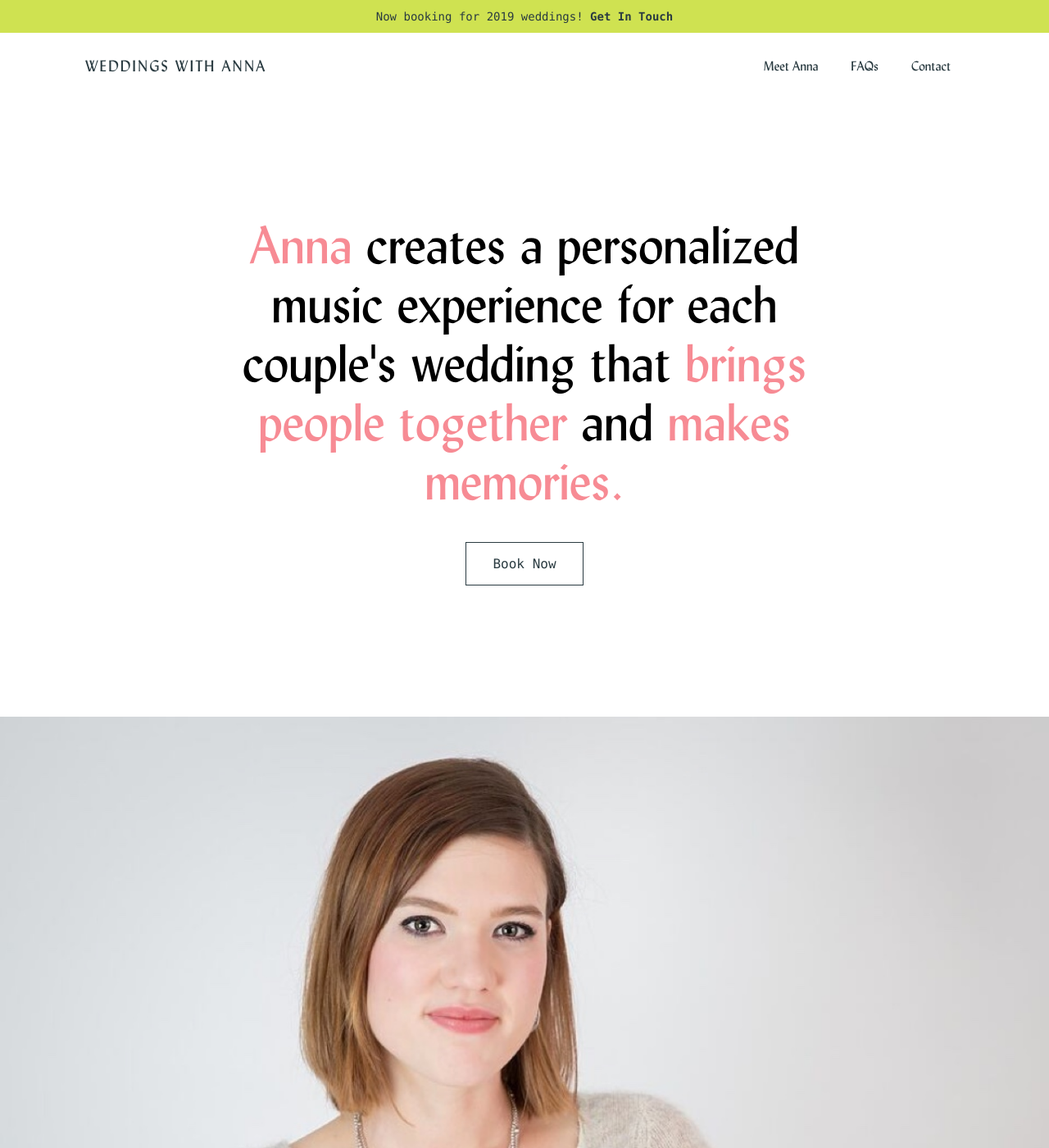
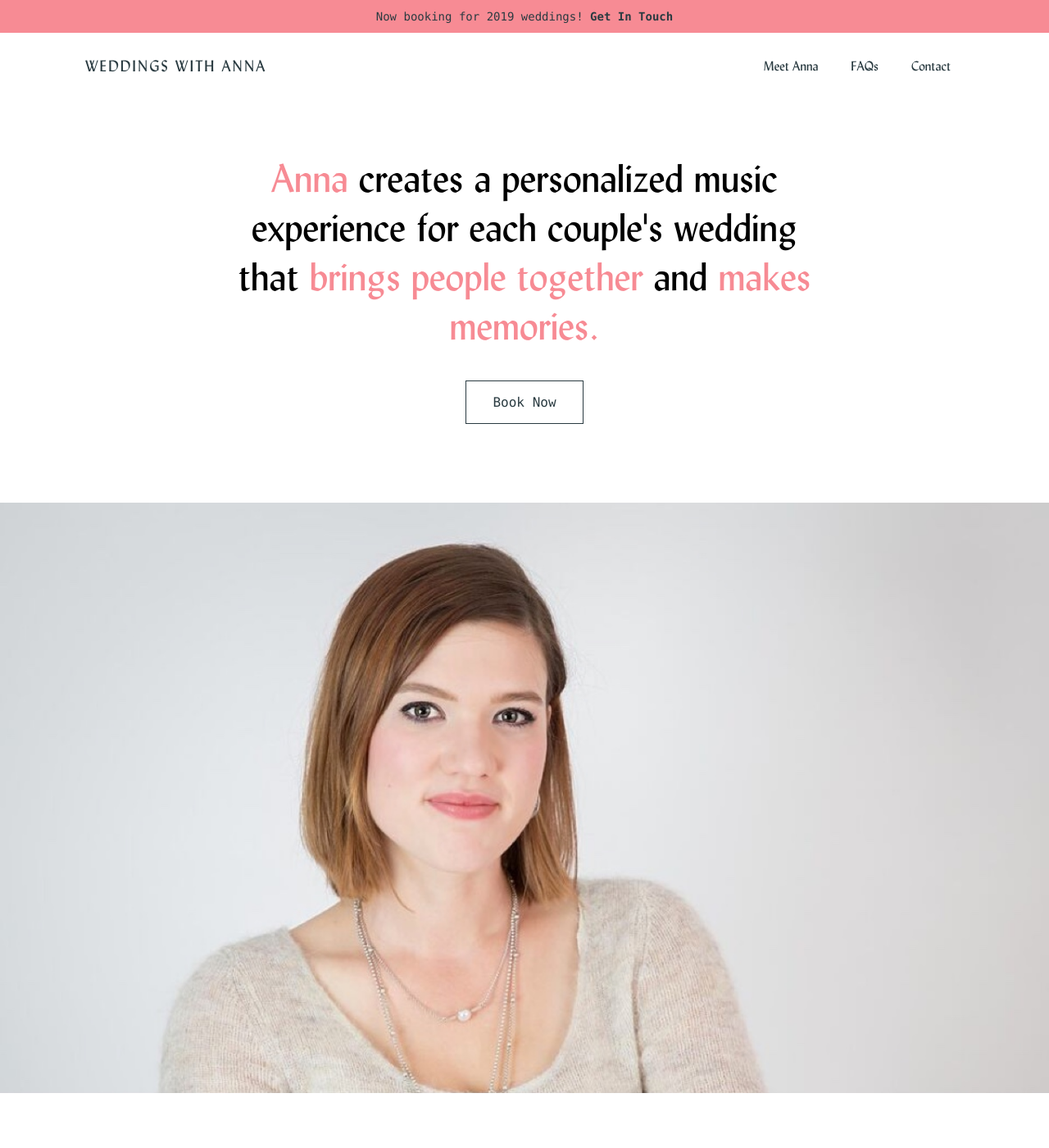
Before and after one commit to lukemoderwell/wwa, a Jekyll site: the page built from index.html, in a window 1280 px wide and 1400 px high. Shown: the whole window at 82% size. Built offline with Jekyll 4.4.1, drawn with Linux system fonts in a browser that asks for light colours.

Commit message:
welcome text tweak

```diff
--- a/assets/css/_grid.scss
+++ b/assets/css/_grid.scss
@@ -9,13 +9,9 @@
 }
 
 .content-welcome {
-  padding-top: 3.75rem;
-  padding-bottom: 3.75rem;
+  padding-top: 2rem;
+  padding-bottom: 2rem;
 
-  @media (min-width: $md) {
-    padding-top: 6rem;
-    padding-bottom: 6rem;
-  }
   .grid .grid-item {
     grid-column: 1 / span 6;
 
--- a/assets/css/_header.scss
+++ b/assets/css/_header.scss
@@ -44,7 +44,7 @@
   top: 0;
   width: 100%;
   height: 2.5rem;
-  background: $neon;
+  background: $rose;
   z-index: 20;
 
   a {
--- a/assets/css/_typography.scss
+++ b/assets/css/_typography.scss
@@ -30,12 +30,8 @@ h1, .f1 {
 h2, .f2 {
   font-size: 2.75rem;
   @media (min-width: $md) {
-    font-size: 3.375rem;
+    font-size: 3.375rem; // 54px
     line-height: 4rem;
-  }
-  @media (min-width: $lg) {
-    font-size: 4rem; // 67.776px
-    line-height: 4.5rem;
   }
 }
 
@@ -93,3 +89,11 @@ p, .f6 {
 .text-accent {
   color: $rose;
 }
+
+.welcome-text {
+  font-size: 2rem;
+  @media (min-width: $md) {
+    font-size: 3rem;
+    line-height: 1.25;
+  }
+}
--- a/index.html
+++ b/index.html
@@ -7,7 +7,7 @@ banner: true
   <section class="content-welcome">
     <div class="grid">
       <div class="grid-item text-center">
-        <h1 class="serif f2 push-bottom ">
+        <h1 class="serif f2 welcome-text push-bottom">
           <span class="text-accent">Anna</span> creates a personalized music experience for each couple's wedding that
           <span class="text-accent">brings people together</span> and <span class="text-accent">makes memories.</span>
         </h1>
```
